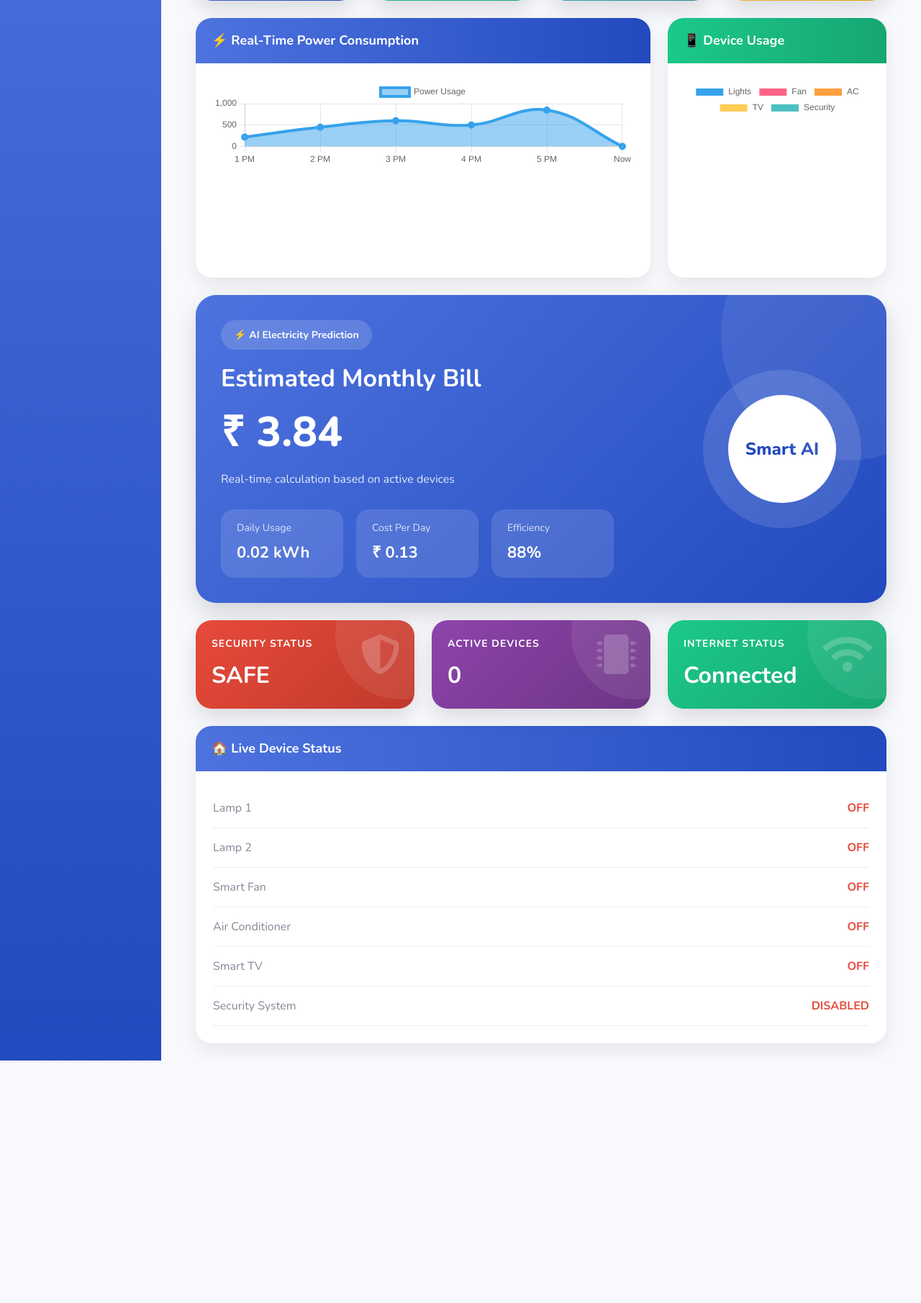
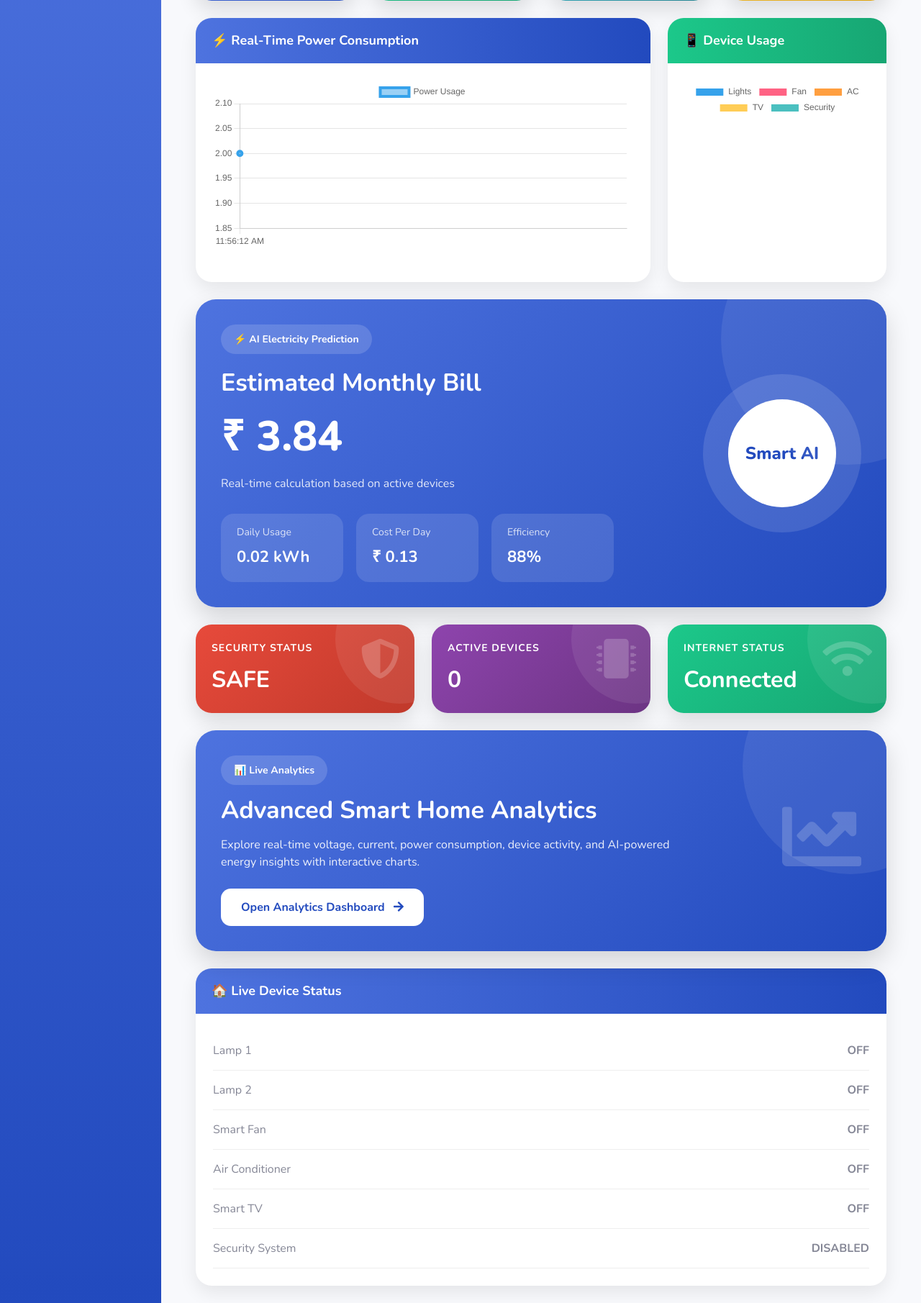
Before and after one commit to Sanket2358/Smart-Home-Automation, a Flask app: page /dashboard in a window 1280 px wide. Shown: the part 378-2189 px from the top of the page at 72% size. Before the commit the page ends 1852 px from the top, so only its background shows below. Run offline with Flask 3, Linux system fonts and the light colour scheme; some libraries are stand-ins or nearby versions.

Commit message:
Updated dashboard and charts

```diff
--- a/app.py
+++ b/app.py
@@ -362,6 +362,63 @@ def live_data():
 
         })
 
+@app.route('/api/dashboard-data')
+def dashboard_data():
+
+    global device_states
+
+    voltage, current, power = readFirebase()
+
+    if power < 150:
+
+        load = "🟢 Light Load"
+
+    elif power < 500:
+
+        load = "🟡 Moderate Load"
+
+    elif power < 1200:
+
+        load = "🟠 High Load"
+
+    else:
+
+        load = "🔴 Critical Load"
+
+    active_devices = sum(device_states.values())
+
+    monthly_bill = round(
+        ((power / 1000) * 8 * 30 * 8),
+        2
+    )
+
+    daily_usage = round(
+        ((power / 1000) * 8),
+        2
+    )
+
+    daily_cost = round(
+        ((power / 1000) * 8 * 8),
+        2
+    )
+
+    return jsonify({
+
+        "voltage": voltage,
+        "current": current,
+        "power": power,
+        "load": load,
+
+        "active_devices": active_devices,
+
+        "monthly_bill": monthly_bill,
+        "daily_usage": daily_usage,
+        "daily_cost": daily_cost,
+
+        "devices": device_states
+
+    })
+
 @app.route('/api/control-data')
 def control_data():
 
@@ -474,5 +531,7 @@ def charts():
 
     )
 
+
+
 if __name__ == '__main__':
 	app.run(host='0.0.0.0', port=5000, threaded=True, debug=True)
--- a/templates/dashboard.html
+++ b/templates/dashboard.html
@@ -1,7 +1,5 @@
 {% extends "layout.html" %}
 {% block content %}
-
-<meta http-equiv="refresh" content="5">
 
 <!-- Chart.js -->
 <script src="https://cdn.jsdelivr.net/npm/chart.js"></script>
@@ -293,6 +291,183 @@
         }
 
     }
+    /* ================= ANALYTICS REDIRECT ================= */
+
+.analytics-redirect-card{
+
+    background:linear-gradient(
+        135deg,
+        #4e73df,
+        #224abe
+    );
+
+    border-radius:28px;
+
+    padding:35px;
+
+    overflow:hidden;
+
+    position:relative;
+
+    color:white;
+
+    box-shadow:
+        0 15px 35px rgba(0,0,0,0.15);
+
+    animation:
+        analyticsFade 1s ease;
+
+}
+
+.analytics-redirect-card::before{
+
+    content:'';
+
+    position:absolute;
+
+    width:300px;
+    height:300px;
+
+    background:
+        rgba(255,255,255,0.08);
+
+    border-radius:50%;
+
+    right:-100px;
+    top:-100px;
+
+}
+
+.analytics-content{
+
+    display:flex;
+
+    justify-content:space-between;
+
+    align-items:center;
+
+    gap:20px;
+
+}
+
+.analytics-badge{
+
+    display:inline-block;
+
+    padding:10px 18px;
+
+    border-radius:30px;
+
+    background:
+        rgba(255,255,255,0.15);
+
+    font-size:14px;
+
+    font-weight:700;
+
+    margin-bottom:15px;
+
+}
+
+.analytics-title{
+
+    font-size:34px;
+
+    font-weight:700;
+
+    margin-bottom:15px;
+
+}
+
+.analytics-text{
+
+    opacity:0.9;
+
+    max-width:650px;
+
+    margin-bottom:25px;
+
+}
+
+.analytics-btn{
+
+    display:inline-block;
+
+    padding:14px 28px;
+
+    background:white;
+
+    color:#224abe;
+
+    border-radius:14px;
+
+    font-weight:700;
+
+    text-decoration:none;
+
+    transition:0.3s;
+
+}
+
+.analytics-btn:hover{
+
+    transform:translateY(-3px);
+
+    color:#224abe;
+
+    text-decoration:none;
+
+}
+
+.analytics-icon{
+
+    font-size:110px;
+
+    opacity:0.18;
+
+}
+
+@keyframes analyticsFade{
+
+    from{
+
+        opacity:0;
+        transform:translateY(30px);
+
+    }
+
+    to{
+
+        opacity:1;
+        transform:translateY(0);
+
+    }
+
+}
+
+@media(max-width:768px){
+
+    .analytics-content{
+
+        flex-direction:column;
+
+        text-align:center;
+
+    }
+
+    .analytics-title{
+
+        font-size:26px;
+
+    }
+
+    .analytics-icon{
+
+        font-size:80px;
+
+    }
+
+}
 
 </style>
 
@@ -323,7 +498,7 @@
                     Voltage
                 </div>
 
-                <div class="card-value">
+                <div class="card-value" id="voltageValue">
                     {{ slot1 }} V
                 </div>
 
@@ -342,7 +517,7 @@
                     Current
                 </div>
 
-                <div class="card-value">
+                <div class="card-value" id="currentValue">
                     {{ slot2 }} A
                 </div>
 
@@ -361,7 +536,7 @@
                     Power
                 </div>
 
-                <div class="card-value">
+                <div class="card-value" id="powerValue">
                     {{ slot3 }} W
                 </div>
 
@@ -380,7 +555,7 @@
                     Load Status
                 </div>
 
-                <div class="card-value">
+                <div class="card-value" id="loadValue">
                     {{ slot4 }}
                 </div>
 
@@ -453,7 +628,7 @@
                         Estimated Monthly Bill
                     </h2>
 
-                    <div class="bill-price">
+                    <div class="bill-price" id="monthlyBill">
                         ₹ {{ ((slot3 / 1000) * 8 * 30 * 8)|round(2) }}
                     </div>
 
@@ -467,7 +642,7 @@
 
                             <h5>Daily Usage</h5>
 
-                            <p>
+                            <p id="dailyUsage">
                                 {{ ((slot3 / 1000) * 8)|round(2) }} kWh
                             </p>
 
@@ -477,7 +652,7 @@
 
                             <h5>Cost Per Day</h5>
 
-                            <p>
+                            <p id="dailyCost">
                                 ₹ {{ ((slot3 / 1000) * 8 * 8)|round(2) }}
                             </p>
 
@@ -540,7 +715,7 @@
                     Active Devices
                 </div>
 
-                <div class="card-value">
+                <div class="card-value" id="activeDevices">
 
                     {{
                         devices['lamp1'] +
@@ -580,6 +755,60 @@
 
     </div>
 
+    <!-- ANALYTICS CENTER -->
+
+<div class="row">
+
+    <div class="col-12 mb-4">
+
+        <div class="analytics-redirect-card">
+
+            <div class="analytics-content">
+
+                <div>
+
+                    <span class="analytics-badge">
+                        📊 Live Analytics
+                    </span>
+
+                    <h2 class="analytics-title">
+
+                        Advanced Smart Home Analytics
+
+                    </h2>
+
+                    <p class="analytics-text">
+
+                        Explore real-time voltage, current, power consumption,
+                        device activity, and AI-powered energy insights with
+                        interactive charts.
+
+                    </p>
+
+                    <a href="{{ url_for('charts') }}"
+                       class="analytics-btn">
+
+                        Open Analytics Dashboard
+                        <i class="fas fa-arrow-right ml-2"></i>
+
+                    </a>
+
+                </div>
+
+                <div class="analytics-icon">
+
+                    <i class="fas fa-chart-line"></i>
+
+                </div>
+
+            </div>
+
+        </div>
+
+    </div>
+
+</div>
+
     <!-- DEVICE STATUS -->
     <div class="analytics-card mb-4">
 
@@ -596,13 +825,13 @@
 
                 {% if devices['lamp1'] == 1 %}
 
-                    <span class="text-success font-weight-bold">
+                    <span id="lamp1Status" class="font-weight-bold">
                         ON
                     </span>
 
                 {% else %}
 
-                    <span class="text-danger font-weight-bold">
+                    <span id="lamp1Status" class="font-weight-bold">
                         OFF
                     </span>
 
@@ -617,13 +846,13 @@
 
                 {% if devices['lamp2'] == 1 %}
 
-                    <span class="text-success font-weight-bold">
+                    <span id="lamp2Status" class="font-weight-bold">
                         ON
                     </span>
 
                 {% else %}
 
-                    <span class="text-danger font-weight-bold">
+                    <span id="lamp2Status" class="font-weight-bold">
                         OFF
                     </span>
 
@@ -638,13 +867,13 @@
 
                 {% if devices['fan'] == 1 %}
 
-                    <span class="text-success font-weight-bold">
+                    <span id="fanStatus" class="font-weight-bold">
                         ON
                     </span>
 
                 {% else %}
 
-                    <span class="text-danger font-weight-bold">
+                    <span id="fanStatus" class="font-weight-bold">
                         OFF
                     </span>
 
@@ -659,13 +888,13 @@
 
                 {% if devices['ac'] == 1 %}
 
-                    <span class="text-success font-weight-bold">
+                    <span id="acStatus" class="font-weight-bold">
                         ON
                     </span>
 
                 {% else %}
 
-                    <span class="text-danger font-weight-bold">
+                    <span id="acStatus" class="font-weight-bold">
                         OFF
                     </span>
 
@@ -679,13 +908,13 @@
 
                 {% if devices['tv'] == 1 %}
 
-                    <span class="text-success font-weight-bold">
+                    <span id="tvStatus" class="font-weight-bold">
                         ON
                     </span>
 
                 {% else %}
 
-                    <span class="text-danger font-weight-bold">
+                    <span id="tvStatus" class="font-weight-bold">
                         OFF
                     </span>
 
@@ -699,13 +928,13 @@
 
                 {% if devices['security'] == 1 %}
 
-                    <span class="text-success font-weight-bold">
+                    <span id="securityStatus" class="font-weight-bold">
                         ACTIVE
                     </span>
 
                 {% else %}
 
-                    <span class="text-danger font-weight-bold">
+                    <span id="securityStatus" class="font-weight-bold">
                         DISABLED
                     </span>
 
@@ -722,59 +951,31 @@
 <!-- REAL-TIME CHARTS -->
 <script>
 
-document.addEventListener("DOMContentLoaded", function(){
+let powerHistory = [];
+let labels = [];
 
-    // POWER CHART
-    new Chart(document.getElementById("powerChart"), {
-
+const powerChart = new Chart(
+    document.getElementById("powerChart"),
+    {
         type:'line',
-
         data:{
-
-            labels:[
-                "1 PM",
-                "2 PM",
-                "3 PM",
-                "4 PM",
-                "5 PM",
-                "Now"
-            ],
-
+            labels:labels,
             datasets:[{
-
-                label:"Power Usage",
-
-                data:[
-                    220,
-                    450,
-                    600,
-                    500,
-                    850,
-                    {{ slot3 }}
-                ],
-
+                label:'Power Usage',
+                data:powerHistory,
                 borderWidth:4,
                 tension:0.4,
                 fill:true
+            }]
+        }
+    }
+);
 
-            }]
-
-        },
-
-        options:{
-            responsive:true,
-            maintainAspectRatio:false
-        }
-
-    });
-
-    // DEVICE CHART
-    new Chart(document.getElementById("deviceChart"), {
-
+const deviceChart = new Chart(
+    document.getElementById("deviceChart"),
+    {
         type:'doughnut',
-
         data:{
-
             labels:[
                 "Lights",
                 "Fan",
@@ -782,31 +983,161 @@ document.addEventListener("DOMContentLoaded", function(){
                 "TV",
                 "Security"
             ],
+            datasets:[{
+                data:[0,0,0,0,0]
+            }]
+        }
+    }
+);
 
-            datasets:[{
+async function refreshDashboard(){
 
-                data:[
+    try{
 
-                    {{ devices['lamp1'] + devices['lamp2'] }},
-                    {{ devices['fan'] }},
-                    {{ devices['ac'] }},
-                    {{ devices['tv'] }},
-                    {{ devices['security'] }}
+        const response =
+            await fetch('/api/dashboard-data');
 
-                ]
+        const data =
+            await response.json();
 
-            }]
+        // TOP CARDS
 
-        },
+        document.getElementById(
+            'voltageValue'
+        ).innerHTML =
+            data.voltage + " V";
 
-        options:{
-            responsive:true,
-            maintainAspectRatio:false
+        document.getElementById(
+            'currentValue'
+        ).innerHTML =
+            data.current + " A";
+
+        document.getElementById(
+            'powerValue'
+        ).innerHTML =
+            data.power + " W";
+
+        document.getElementById(
+            'loadValue'
+        ).innerHTML =
+            data.load;
+
+        // ACTIVE DEVICES
+
+        document.getElementById(
+            'activeDevices'
+        ).innerHTML =
+            data.active_devices;
+
+        // BILL
+
+        document.getElementById(
+            'monthlyBill'
+        ).innerHTML =
+            "₹ " + data.monthly_bill;
+
+        document.getElementById(
+            'dailyUsage'
+        ).innerHTML =
+            data.daily_usage + " kWh";
+
+        document.getElementById(
+            'dailyCost'
+        ).innerHTML =
+            "₹ " + data.daily_cost;
+
+        // DEVICE STATUS
+
+        document.getElementById(
+            'lamp1Status'
+        ).innerHTML =
+            data.devices.lamp1 ? "ON" : "OFF";
+
+        document.getElementById(
+            'lamp2Status'
+        ).innerHTML =
+            data.devices.lamp2 ? "ON" : "OFF";
+
+        document.getElementById(
+            'fanStatus'
+        ).innerHTML =
+            data.devices.fan ? "ON" : "OFF";
+
+        document.getElementById(
+            'acStatus'
+        ).innerHTML =
+            data.devices.ac ? "ON" : "OFF";
+
+        document.getElementById(
+            'tvStatus'
+        ).innerHTML =
+            data.devices.tv ? "ON" : "OFF";
+
+        document.getElementById(
+            'securityStatus'
+        ).innerHTML =
+            data.devices.security
+            ? "ACTIVE"
+            : "DISABLED";
+
+        // POWER CHART
+
+        if(labels.length >= 10){
+
+            labels.shift();
+            powerHistory.shift();
+
         }
 
-    });
+        labels.push(
+            new Date()
+            .toLocaleTimeString()
+        );
 
-});
+        powerHistory.push(
+            data.power
+        );
+
+        powerChart.update();
+
+        // DEVICE CHART
+
+        deviceChart.data.datasets[0].data = [
+
+            data.devices.lamp1 +
+            data.devices.lamp2,
+
+            data.devices.fan,
+
+            data.devices.ac,
+
+            data.devices.tv,
+
+            data.devices.security
+
+        ];
+
+        deviceChart.update();
+
+    }
+
+    catch(error){
+
+        console.log(error);
+
+    }
+
+}
+
+refreshDashboard();
+
+setInterval(
+
+    refreshDashboard,
+
+    3000
+
+);
 
 </script>
 
```
